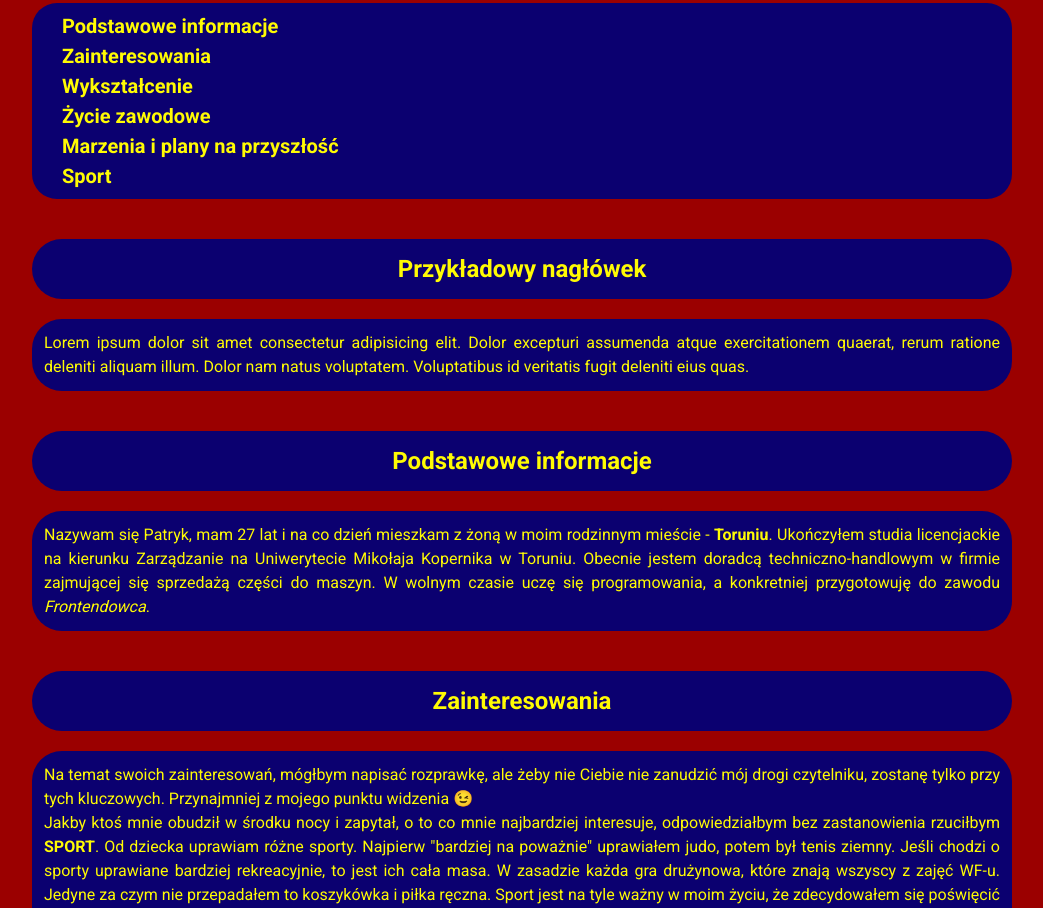
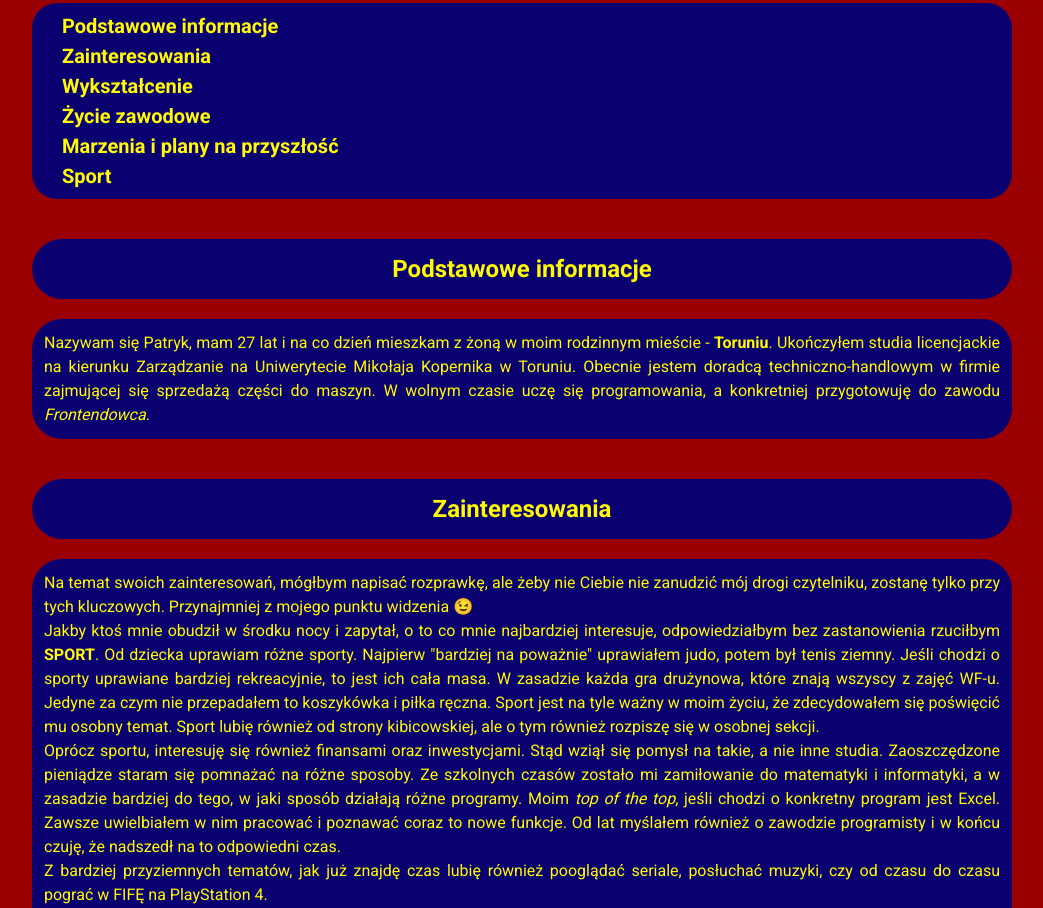
Before and after one commit to PeVu96/homepage, a plain HTML site: page index.html in a window 1280 px wide. Shown: the part 917-1825 px from the top of the page, without its empty margins (118-1161 px from the left). Drawn offline with nearby package versions, Linux system fonts and the light colour scheme.

Commit message:
testing section deleted

```diff
--- a/index.html
+++ b/index.html
@@ -36,13 +36,6 @@
   </nav>
 
   <main>
-    <section>
-      <h2 class="section__header">Przykładowy nagłówek</h2>
-      <p class="section__paragraph">Lorem ipsum dolor sit amet consectetur adipisicing elit. Dolor excepturi assumenda
-        atque exercitationem quaerat, rerum ratione deleniti aliquam illum. Dolor nam natus voluptatem. Voluptatibus id
-        veritatis fugit deleniti eius quas.
-      </p>
-    </section>
     <section id="podstawowe_informacje">
       <h2 class="section__header">Podstawowe informacje</h2>
       <p class="section__paragraph">Nazywam się Patryk, mam 27 lat i na co dzień mieszkam z żoną w moim rodzinnym
```
